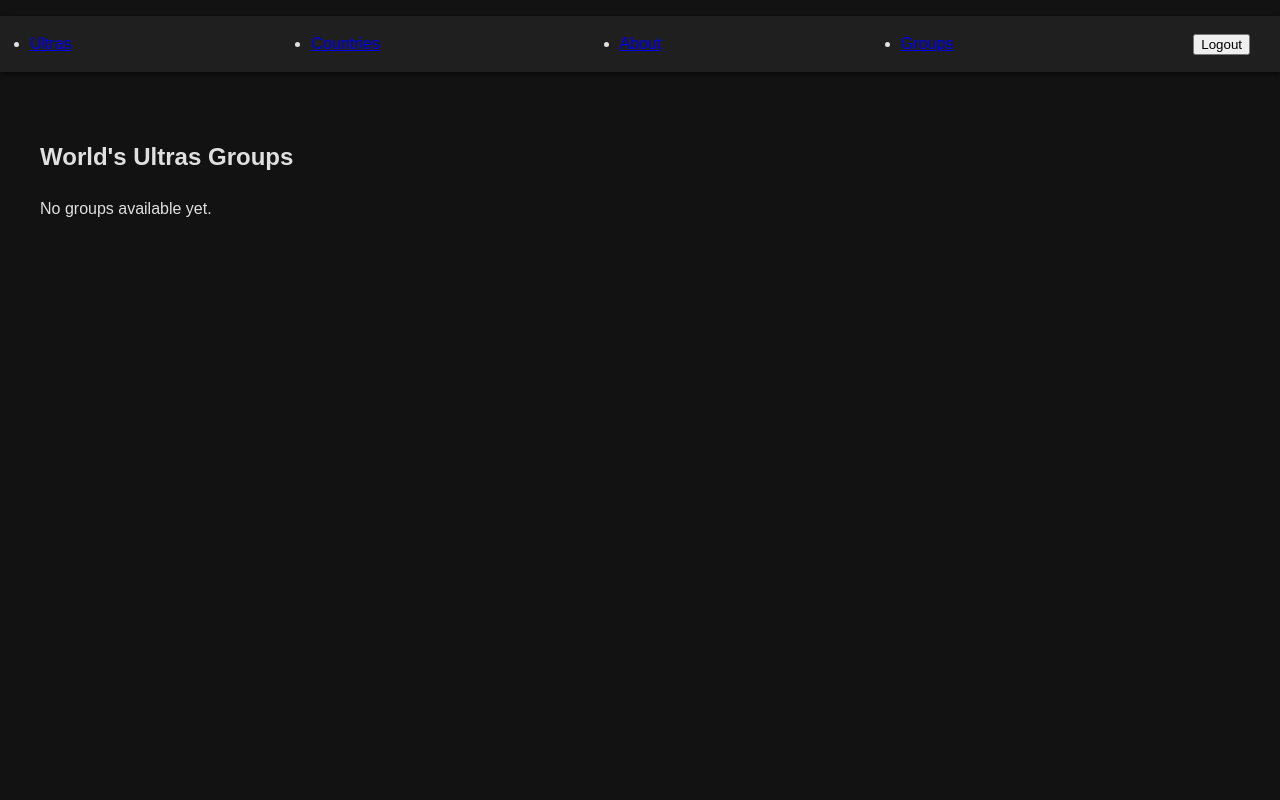
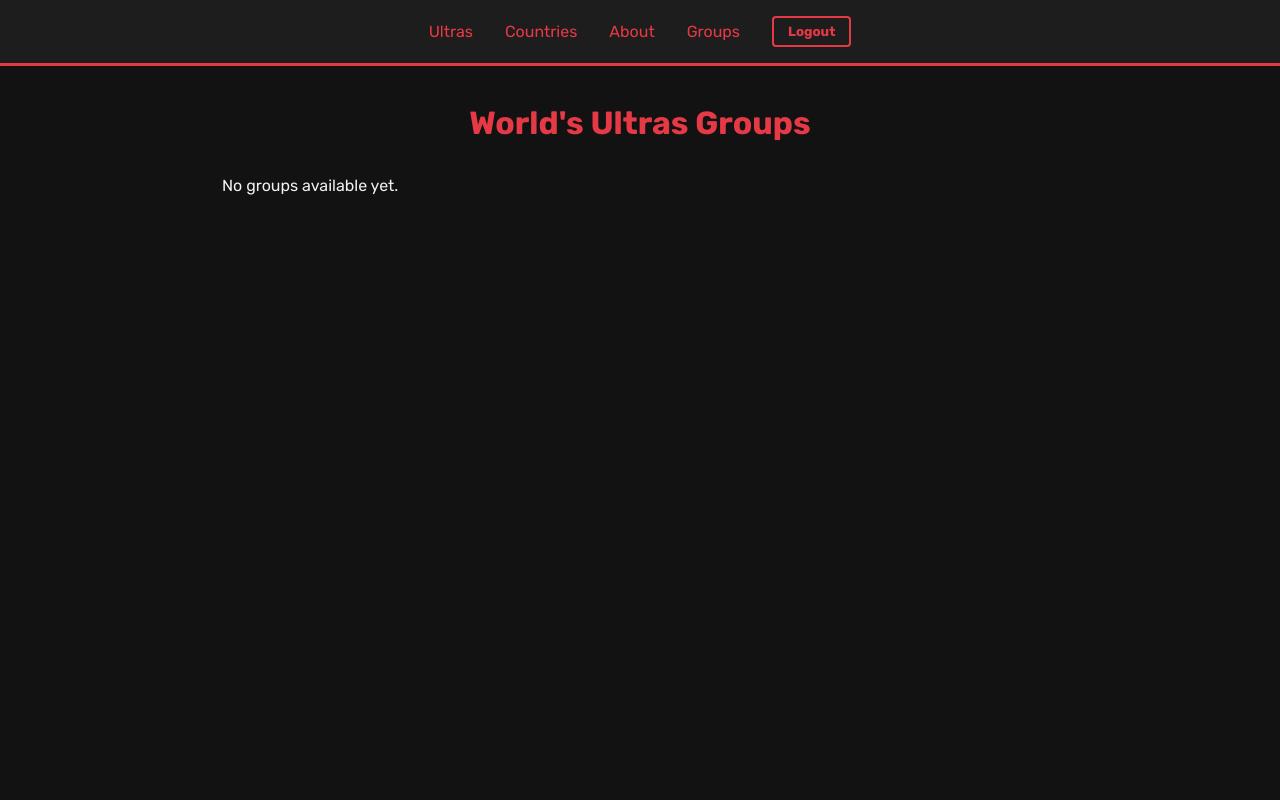
Before and after one commit to pegasus1911/ultras, a Django app: page /groups/ in a window 1280 px wide. Run offline with Django 5.2, Linux system fonts and the light colour scheme; the visitor is signed in with stand-in values (Sample User, id 1); data that the repository does not hold is empty.

Commit message:
new styling

```diff
--- a/main/static/css/base.css
+++ b/main/static/css/base.css
@@ -1,123 +1,127 @@
-/* Base */
-body {
-  font-family: 'Poppins', sans-serif;
+/* base.css */
+
+/* Reset some default styles */
+* {
   margin: 0;
-  background: #121212;
-  color: #e0e0e0;
-  line-height: 1.6;
+  padding: 0;
+  box-sizing: border-box;
 }
 
-/* Navbar */
-.navbar {
+/* Typography */
+body {
+  font-family: 'Rubik', sans-serif;
+  background-color: #121212; /* Dark background for a modern sports vibe */
+  color: #f0f0f0;
+  line-height: 1.6;
+  font-size: 16px;
+  min-height: 100vh;
+}
+
+/* Links */
+a {
+  color: #e63946; /* Vibrant red to highlight links */
+  text-decoration: none;
+  transition: color 0.3s ease;
+}
+
+a:hover,
+a:focus {
+  color: #f1faee;
+  outline: none;
+}
+
+/* Header */
+header {
   display: flex;
+  align-items: center;
   justify-content: space-between;
-  align-items: center;
-  background: #1f1f1f;
-  padding: 15px 30px;
-  box-shadow: 0 2px 5px rgba(0,0,0,0.5);
+  padding: 1rem 2rem;
+  background-color: #1d1d1d;
+  border-bottom: 3px solid #e63946;
   position: sticky;
   top: 0;
   z-index: 1000;
 }
 
-.brand {
-  display: flex;
-  align-items: center;
-  gap: 12px;
-  font-weight: 700;
-  font-size: 1.4rem;
-  color: #f04e23;
-  text-decoration: none;
+.header-logo-container {
+  flex: 0 0 auto;
 }
 
-.brand .logo {
-  height: 40px;
-  transition: transform 0.3s;
+nav {
+  flex: 1 1 auto;
+  display: flex;
+  justify-content: center; /* centers navbar */
 }
 
-.brand:hover .logo {
-  transform: scale(1.1);
+.navbar {
+  list-style: none;
+  display: flex;
+  gap: 2rem;
+  font-weight: 700;
+  align-items: center;
+}
+.navbar li {
+  font-weight: 500;
+  font-size: 1rem;
 }
 
-.nav-links {
-  display: flex;
-  align-items: center;
-  gap: 20px;
+.navbar li a {
+  display: inline-block;
+  text-align: center;
 }
 
-.nav-links a {
-  color: #e0e0e0;
-  text-decoration: none;
-  font-weight: 500;
-  padding: 6px 10px;
-  border-radius: 5px;
-  transition: all 0.3s;
+.navbar li a:hover,
+.navbar li a:focus {
+  background-color: #e63946;
+  color: #f1faee;
+  outline: none;
+  border-radius: 8px; /* adjust radius as you like */
+  padding: 6px 12px;   /* optional: add padding so rounding looks good */
+  transition: all 0.3s ease; /* smooth effect */
 }
 
-.nav-links a:hover {
-  background: #f04e23;
-  color: #fff;
+header form {
+  margin: 0;
 }
 
-.btn, .logout-form button {
-  background: #f04e23;
-  border: none;
-  padding: 8px 16px;
-  border-radius: 6px;
-  color: #fff;
+header form button {
+  background-color: transparent;
+  border: 2px solid #e63946;
+  color: #e63946;
+  font-family: 'Rubik', sans-serif;
+  font-weight: 700;
   cursor: pointer;
-  font-weight: 600;
-  transition: background 0.3s, transform 0.2s;
+  padding: 6px 14px;
+  border-radius: 4px;
+  transition: background-color 0.3s ease, color 0.3s ease;
 }
 
-.btn:hover, .logout-form button:hover {
-  background: #d43b10;
-  transform: scale(1.05);
+header form button:hover,
+header form button:focus {
+  background-color: #e63946;
+  color: #f1faee;
+  outline: none;
 }
 
 /* Main content */
 main {
-  padding: 30px 20px;
-  max-width: 1200px;
-  margin: 0 auto;
+  max-width: 900px;
+  margin: 2rem auto;
+  padding: 0 1rem;
 }
 
-/* Footer */
-.footer {
-  background: #1f1f1f;
-  text-align: center;
-  padding: 20px 0;
-  font-size: 0.9rem;
-  color: #aaa;
-  border-top: 1px solid #333;
-}
+/* Responsive Typography */
+@media (max-width: 600px) {
+  body {
+    font-size: 14px;
+  }
 
-/* Responsive */
-@media (max-width: 768px) {
   .navbar {
+    gap: 1rem;
+  }
+
+  header {
     flex-direction: column;
     align-items: flex-start;
-    gap: 10px;
-    padding: 15px 20px;
-  }
-
-  .nav-links {
-    flex-direction: column;
-    width: 100%;
-  }
-
-  .nav-links a, .btn, .logout-form button {
-    width: 100%;
-    text-align: center;
   }
 }
-
-@media (max-width: 480px) {
-  .brand {
-    font-size: 1.2rem;
-  }
-
-  main {
-    padding: 20px 10px;
-  }
-}
--- /dev/null
+++ b/main/static/css/groups.css
@@ -0,0 +1,99 @@
+/* groups.css */
+
+.groups {
+  max-width: 1200px;
+  margin: 2rem auto;
+  padding: 0 1rem;
+}
+
+.page-title {
+  font-size: 2rem;
+  margin-bottom: 1.5rem;
+  text-align: center;
+  color: #e63946;
+  font-weight: 700;
+}
+
+.groups-grid {
+  display: grid;
+  grid-template-columns: repeat(auto-fill, minmax(250px, 1fr)); /* up to 4 per row */
+  gap: 1.5rem;
+}
+
+.group-card {
+  background-color: #1d1d1d;
+  border: 2px solid #e63946;
+  border-radius: 8px;
+  padding: 1rem;
+  display: flex;
+  flex-direction: column;
+  align-items: center;
+  transition: box-shadow 0.3s ease;
+}
+
+.group-card:hover,
+.group-card:focus-within {
+  box-shadow: 0 0 10px #e63946;
+  outline: none;
+}
+
+.group-logo {
+  max-width: 100%;
+  max-height: 150px;
+  object-fit: contain;
+  margin-bottom: 1rem;
+  border-radius: 4px;
+}
+
+.group-info {
+  text-align: center;
+  color: #f0f0f0;
+  width: 100%;
+}
+
+.group-name {
+  font-size: 1.25rem;
+  font-weight: 700;
+  margin-bottom: 0.5rem;
+  color: #e63946;
+}
+
+.group-country,
+.group-founded {
+  font-size: 0.9rem;
+  margin-bottom: 0.25rem;
+  color: #ccc;
+}
+
+.btn {
+  display: inline-block;
+  margin-top: 1rem;
+  padding: 0.5rem 1rem;
+  background-color: transparent;
+  border: 2px solid #e63946;
+  border-radius: 4px;
+  color: #e63946;
+  font-weight: 700;
+  text-decoration: none;
+  transition: background-color 0.3s ease, color 0.3s ease;
+}
+
+.btn:hover,
+.btn:focus {
+  background-color: #e63946;
+  color: #f1faee;
+  outline: none;
+}
+
+/* Responsive Adjustments */
+@media (max-width: 768px) {
+  .groups-grid {
+    grid-template-columns: repeat(auto-fill, minmax(200px, 1fr));
+  }
+}
+
+@media (max-width: 480px) {
+  .groups-grid {
+    grid-template-columns: 1fr;
+  }
+}
--- a/main/templates/base.html
+++ b/main/templates/base.html
@@ -2,6 +2,7 @@
 <!DOCTYPE html>
 <html lang="en">
   <head>
+    <link href="https://fonts.googleapis.com/css2?family=Rubik:wght@400;700&display=swap" rel="stylesheet">
     <meta charset="UTF-8" />
     <meta http-equiv="X-UA-Compatible" content="IE=edge" />
     <meta name="viewport" content="width=device-width, initial-scale=1.0" />
--- a/main/templates/groups/index.html
+++ b/main/templates/groups/groups.html
@@ -1,4 +1,8 @@
 {% extends 'base.html' %}
+{%load static%}
+{%block head%}
+    <link rel="stylesheet" href="{% static 'css/groups.css' %}">
+{% endblock %}
 
 {% block content %}
 <section class="groups">
--- a/main/views.py
+++ b/main/views.py
@@ -27,7 +27,7 @@
 @login_required
 def group_index(request):
     groups = Group.objects.all()
-    return render(request, 'groups/index.html', {'groups': groups})
+    return render(request, 'groups/groups.html', {'groups': groups})
 @login_required
 def group_detail(request, group_id):
     group = get_object_or_404(Group, id=group_id)
```
Also changed, not shown: media/group_logos/red_devils_pXztZd4.jpg (added).
